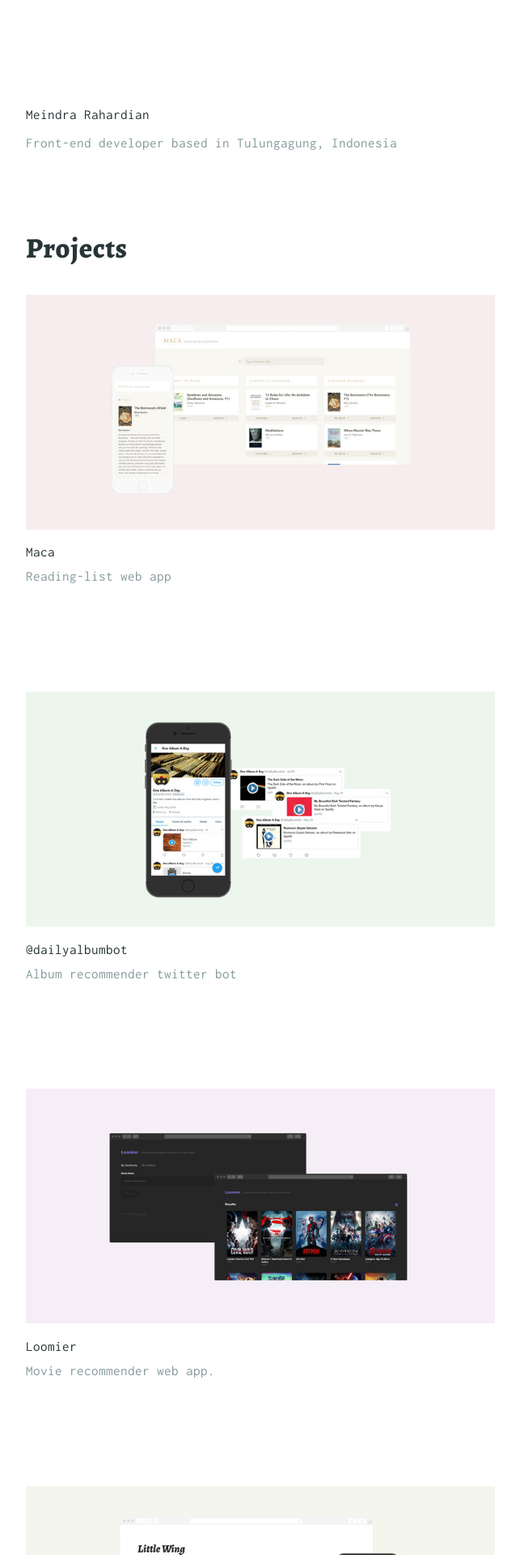
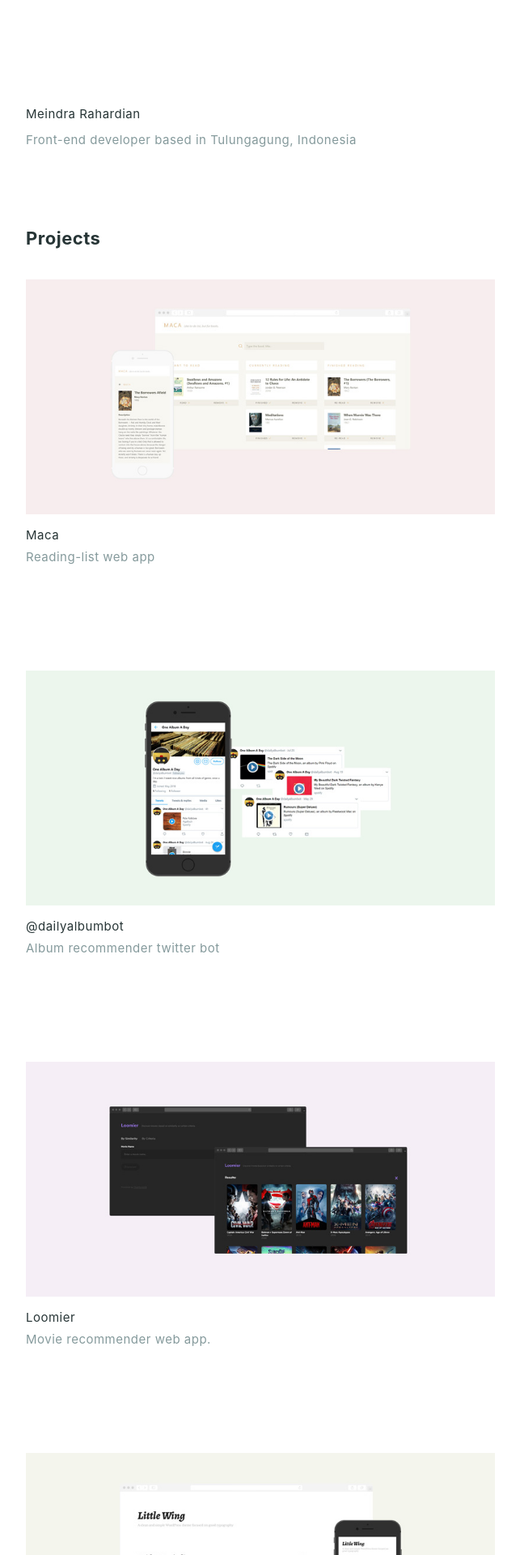
Before and after one commit to meindra/me, a Jekyll site: the page built from index.html, in a window 1280 px wide. Shown: the top 1920 px of the page at 81% size, without its empty margins (318-961 px from the left). Built offline with Jekyll 4.4.1, drawn with Linux system fonts in a browser that asks for light colours.

Commit message:
Update gem bundle; Change font to system default sans-serif

```diff
--- a/_layouts/default.html
+++ b/_layouts/default.html
@@ -8,10 +8,6 @@ layout: compress
     <meta charset="UTF-8" />
     <meta name="viewport" content="width=device-width, initial-scale=1" />
     <meta http-equiv="X-UA-Compatible" content="IE=edge" />
-    <link
-      href="https://fonts.googleapis.com/css?family=Alegreya:800|Inconsolata"
-      rel="stylesheet"
-    />
     <link rel="stylesheet" href="{{ '/style.css' | prepend: site.baseurl }}" />
     <link
       rel="shortcut icon"
--- a/style.scss
+++ b/style.scss
@@ -1,6 +1,5 @@
 ---
 ---
-
 
 /* BASE */
 *,
@@ -19,8 +18,9 @@ html {
 body {
   -webkit-box-sizing: border-box;
   box-sizing: border-box;
-  font-family: 'Inconsolata', monospace;
-  font-size: 1.7rem;
+  font-family: -apple-system, BlinkMacSystemFont, 'Segoe UI', 'Helvetica Neue', Roboto, Arial,
+    sans-serif;
+  font-size: 1.5rem;
   line-height: 1.4;
   letter-spacing: 0.5px;
   padding: 3rem;
@@ -31,13 +31,12 @@ body {
 
 /* Common */
 h1 {
-  font-size: 1.7rem;
+  font-size: 1.5rem;
   font-weight: 400;
 }
 
 h2 {
-  font-family: 'Alegreya', 'Inconsolata', monospace;
-  font-size: 3.5rem;
+  font-size: 2.2rem;
   margin-top: 1rem;
   margin-bottom: 4rem;
   line-height: 1;
@@ -45,7 +44,7 @@ h2 {
 
 h3 {
   margin-bottom: 0.5rem;
-  font-size: 1.7rem;
+  font-size: 1.5rem;
   font-weight: 400;
   display: inline-block;
 }
```
Also changed, not shown: Gemfile.lock.
